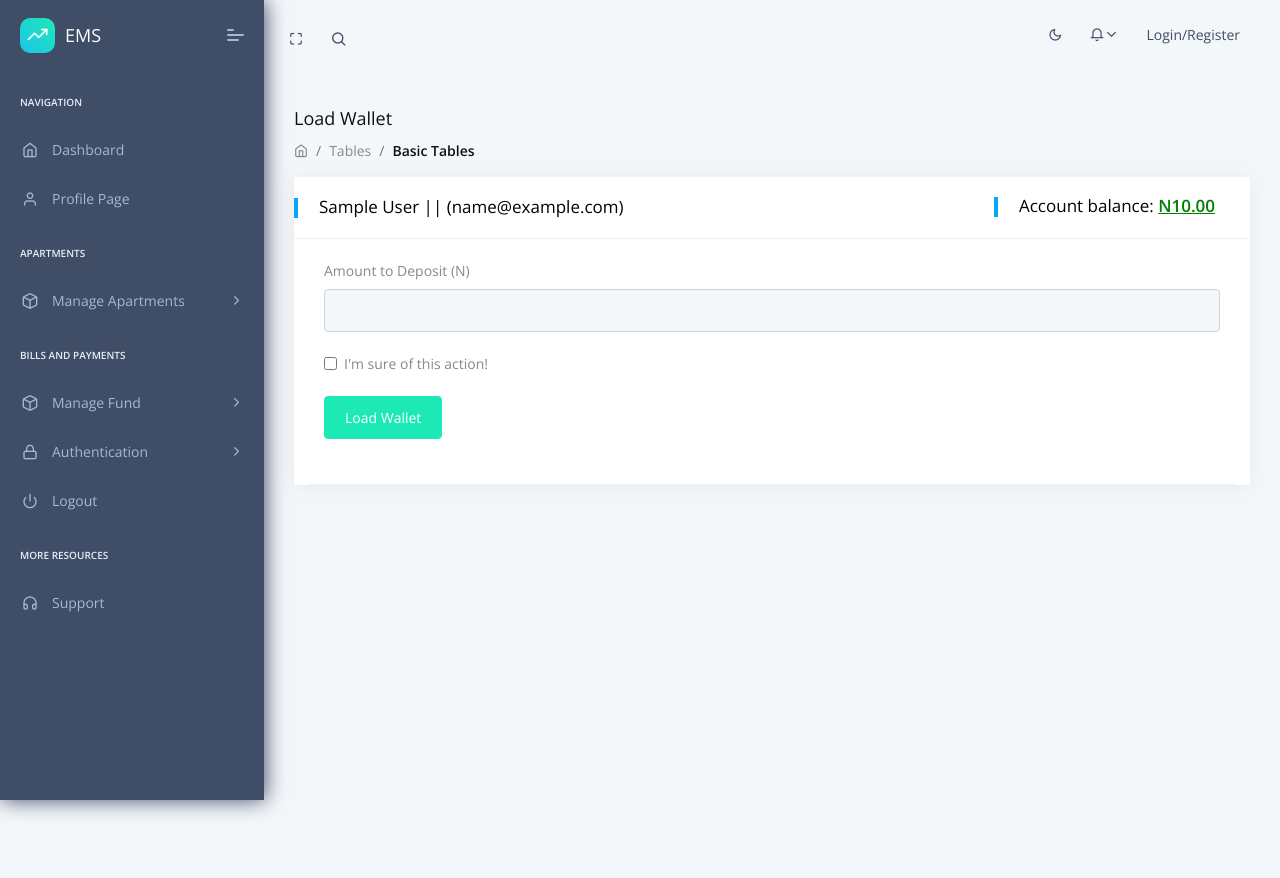
After one commit to FriskyChuks/ems, a Django app: page /bills/load_wallet/1/ in a window 1280 px wide. The commit adds this page. Run offline with Django 4.2, Linux system fonts and the light colour scheme; tables that the repository leaves empty hold one stand-in row (values such as "Sample post"); parts of the project's set-up code (start-up, migrations or seed data) failed here and were passed over; some libraries are stand-ins or nearby versions.

Commit message:
payment and wallets view added

```diff
--- a/accounts/views.py
+++ b/accounts/views.py
@@ -70,7 +70,6 @@ def register_user(request):
 	return render(request, "accounts/register.html", {"form": form, "msg": msg, "success": success})
 
 
-
 def logout_view(request):
 	logout(request)
 	# messages.success(request, "Sad to see you leave! See you soon please!")
--- a/apartments/views.py
+++ b/apartments/views.py
@@ -2,9 +2,11 @@ from email import message
 from django.shortcuts import render,redirect
 from django.contrib import messages
 from django.core.exceptions import ObjectDoesNotExist
+from django.contrib.auth.decorators import login_required
 
 from .forms import *
 from .models import *
+
 
 def home(request):
 	return render(request,'home/index.html',{})
--- a/bills/apps.py
+++ b/bills/apps.py
@@ -7,3 +7,5 @@ class BillsConfig(AppConfig):
 
     def ready(self):
         import bills.signals
+        from .automated_jobs import updater
+        updater.start()
--- a/bills/urls.py
+++ b/bills/urls.py
@@ -10,4 +10,5 @@ urlpatterns=[
     path('payment/<bill_id>/',views.payment_view,name='payment'),
     path('pending_bills/',views.pending_bills_view, name='pending_bills'),
     path('pending_bills_detail/<user>/',views.pending_bills_detail_view,name='pending_bills_detail'),
+    path('load_wallet/<user_id>/',views.load_wallet_view, name='load_wallet'),
 ]
--- a/bills/views.py
+++ b/bills/views.py
@@ -1,8 +1,9 @@
-# from turtle import delay
+from django.contrib import messages
 from multiprocessing import context
 from unicodedata import name
 from django.shortcuts import redirect, render, HttpResponse
 from django.db.models import Count
+from django.contrib.auth.decorators import login_required
 
 from .task import create_bills_for_all
 from apartments.models import *
@@ -45,28 +46,48 @@ def create_monthly_bills(request):
 
 def pending_bills_view(request):
     bills=Bill.objects.filter(status='billed').order_by().values(
-            "user__email","user","amount_due").annotate(n=models.Count("pk"))
+            "occupant__email","occupant","amount_due").annotate(n=models.Count("pk"))
     context={"bills":bills}
     return render(request,'bills/pending_bills.html',context)
 
 def pending_bills_detail_view(request,user):
     occupant = User.objects.get(id=user)
-    bills=Bill.objects.filter(status='billed',user=user)
+    bills=Bill.objects.filter(status='billed',occupant=user)
     context={"bills":bills,"occupant":occupant}
     return render(request,'bills/pending_bills_detail.html',context)
 
 
+@login_required(login_url="login")
 def payment_view(request,bill_id):
+    user=request.user.id
     bill = Bill.objects.get(id=bill_id)
-    payment_obj = Payment.objects.create(amount_paid=bill.amount_due,action='receipt',
-                                user_id=bill.user.id,created_by=request.user)
-    if payment_obj:
-        payment_obj
-        obj = PaymentDetail.objects.create(
-                bill_id         = bill.id,
-                payment_id      = payment_obj.id
-            )
-        obj.save()
-        Bill.objects.filter(id=bill.id).update(status="paid")
+    account_balance = Wallet.objects.get(occupant_id=bill.occupant.id).account_balance
+    print(account_balance)
+    if (bill.occupant.id!=user and float(account_balance) <= float(bill.amount_due)):
+        messages.error(request, "Account balance is too low, please top-up!")
+    else:
+        payment_obj = Payment.objects.create(amount_paid=bill.amount_due,action='receipt',
+                                occupant_id=bill.occupant.id,created_by=request.user)
+        if payment_obj:
+            payment_obj
+            PaymentDetail.objects.create(bill_id= bill.id,payment_id= payment_obj.id)
+            Bill.objects.filter(id=bill.id).update(status="paid")
+            messages.success(request, "Payment updated successfully!")
 
-    return redirect('pending_bills_detail',user=bill.user.id)
+    return redirect('pending_bills_detail',user=bill.occupant.id)
+
+
+def load_wallet_view(request,user_id):
+    user=User.objects.get(id=user_id)
+    account_balance = Wallet.objects.get(occupant_id=user_id).account_balance
+    deposit_amount = request.POST.get('amount')
+    if request.method=='POST':
+        new_balance = float(account_balance) + float(deposit_amount)
+        Wallet.objects.filter(occupant_id=user_id).update(account_balance=new_balance)
+        Payment.objects.create(amount_paid=deposit_amount,
+                action='deposit',occupant_id=user_id,created_by_id=request.user.id
+        )
+        messages.success(request, "Wallet loaded successfully!")
+        return redirect("load_wallet",user_id)
+    context={"user":user,"account_balance":account_balance}
+    return render(request,'bills/load_wallet.html',context)
--- a/ems/settings/local.py
+++ b/ems/settings/local.py
@@ -35,8 +35,7 @@ INSTALLED_APPS = [
 
     'django_celery_results',
     'django_celery_beat',
-
-    # 'django_q',
+    'django_apscheduler',# Perform tasks regularly
 ]
 
 MIDDLEWARE = [
--- a/templates/apartments/create_apartment.html
+++ b/templates/apartments/create_apartment.html
@@ -89,7 +89,7 @@
                                                       </div>
                                                     </div>
                                                     <div class="col-md-4">
-                                                      <label for="validationCustom02" class="form-label">Compound</label>
+                                                      <label for="validationCustom02" class="form-label">Plot No</label>
                                                       <input name="compound" type="text" class="form-control" id="validationCustom02" required>
                                                       <div class="valid-feedback">
                                                         Looks good!
--- /dev/null
+++ b/templates/bills/load_wallet.html
@@ -0,0 +1,92 @@
+{% extends "layouts/base.html" %}
+{% load mathfilters %}
+
+{% block title %} UI Tables {% endblock %}
+
+<!-- Specific CSS goes HERE -->
+{% block stylesheets %}{% endblock stylesheets %}
+
+{% block content %}
+
+    <!-- [ Main Content ] start -->
+    <section class="pcoded-main-container">
+        <div class="pcoded-wrapper">
+
+            <div class="pcoded-content">
+                <div class="pcoded-inner-content">
+                    <!-- [ breadcrumb ] start -->
+                    <div class="page-header">
+                        <div class="page-block">
+                            <div class="row align-items-center">
+                                <div class="col-md-12">
+                                    <div class="page-header-title">
+                                        <h5 class="m-b-10">Load Wallet</h5>
+                                    </div>
+                                    <ul class="breadcrumb">
+                                        <li class="breadcrumb-item"><a href="/"><i class="feather icon-home"></i></a></li>
+                                        <li class="breadcrumb-item"><a href="#!">Tables</a></li>
+                                        <li class="breadcrumb-item"><a href="javascript:">Basic Tables</a></li>
+                                    </ul>
+                                </div>
+                            </div>
+                        </div>
+                    </div>
+                    <!-- [ breadcrumb ] end -->
+                    <div class="main-body">
+                        <div class="page-wrapper">
+                            <!-- [ Main Content ] start -->
+                                <div class="row">
+                                  <div class="col-sm-12">
+                                    <div class="card">
+                                      <div class="card-header">
+                                        <h5>{{user.first_name}} {{user.last_name}} || ({{user.email}})</h5>
+                                        <h5 style="float: right;">Account balance: <span style="color: Green;"><b><u> N{{account_balance}}</u></b></span></h5>
+                                      </div>
+                                      <div class="col-md-12">
+                                        <div id="extraControls" class="hidden">
+                                          <br>
+                                          <form action="" method="POST">{% csrf_token %}
+                                            <div class="col-md-12">
+                                                <label for="validationCustom02" class="form-label">Amount to Deposit (N)</label>
+                                                <input type="number" min="1" name="amount" class="form-control" id="validationCustom02" required>
+                                                <div class="valid-feedback">
+                                                    Looks good!
+                                                </div>
+                                            </div><br>
+                                            <div class="col-12">
+                                                <div class="form-check">
+                                                  <input class="form-check-input" type="checkbox" value="" id="invalidCheck" required>
+                                                  <label class="form-check-label" for="invalidCheck">
+                                                    I'm sure of this action!
+                                                  </label>
+                                                  <div class="invalid-feedback">
+                                                    Please agree before proceeding.
+                                                  </div>
+                                                </div>
+                                            </div> <br>
+                                            <div class="col-12"></div>
+                                            <div class="col-12">
+                                                <button class="btn btn-success" type="submit">Load Wallet</button>
+                                            </div>
+                                          </form>
+
+                                          <div class="card-header">
+                                          </div>
+                                      </div>
+                                    </div>
+                                  </div>
+                                </div>
+                            <!-- [ Main Content ] end -->
+                        </div>
+                    </div>
+                </div>
+            </div>
+
+        </div>
+    </section>
+    <!-- [ Main Content ] end -->
+
+{% endblock content %}
+
+<!-- Specific Page JS goes HERE  -->
+{% block javascripts %}{% endblock javascripts %}
--- a/templates/bills/pending_bills.html
+++ b/templates/bills/pending_bills.html
@@ -57,9 +57,9 @@
                                                         {% for bill in bills %}
                                                         <tr>
                                                             <th>{{ forloop.counter }}</th>
-                                                            <td>{{bill.user__email}}</td>
+                                                            <td>{{bill.occupant__email}}</td>
                                                             <td style="text-align: right;">N{{ bill.n|mul:bill.amount_due }}</td>
-                                                            <td><a href="{% url 'pending_bills_detail' bill.user %}">Details</a></td>
+                                                            <td><a href="{% url 'pending_bills_detail' bill.occupant %}">Details</a></td>
                                                         </tr>
                                                         {% endfor %}
                                                     </tbody>
--- a/templates/home/index.html
+++ b/templates/home/index.html
@@ -96,7 +96,7 @@
                                 </div>
                                 <!--[ year  sales section ] end-->
                                 <!--[ Recent Users ] start-->
-                                <a href="{% url 'create_monthly_bills' %}"><button>Schedule bill</button></a>
+
                                 <div class="col-xl-8 col-md-6">
                                     <div class="card Recent-Users">
                                         <div class="card-header">
--- a/templates/includes/sidebar.html
+++ b/templates/includes/sidebar.html
@@ -36,6 +36,23 @@
                     <ul class="pcoded-submenu">
                         <li class=""><a href="{% url 'create_apartment' %}" class="">Create Apartment</a></li>
                         <li class=""><a href="{% url 'apartment_list' %}" class="">Apartment List</a></li>
+                        <!-- <li class=""><a href="/bc_breadcrumb-pagination.html" class="">Breadcrumb & paggination</a></li>
+                        <li class=""><a href="/bc_collapse.html" class="">Collapse</a></li>
+                        <li class=""><a href="/bc_tabs.html" class="">Tabs & pills</a></li>
+                        <li class=""><a href="/bc_typography.html" class="">Typography</a></li> -->
+                    </ul>
+                </li>
+
+                <li class="nav-item pcoded-menu-caption">
+                    <label>Bills and Payments</label>
+                </li>
+                <li data-username="basic components Button Alert Badges breadcrumb Paggination progress Tooltip popovers Carousel Cards Collapse Tabs pills Modal Grid System Typography Extra Shadows Embeds"
+                    class="nav-item pcoded-hasmenu ">
+                    <a href="javascript:" class="nav-link "><span class="pcoded-micon"><i class="feather icon-box"></i></span><span
+                            class="pcoded-mtext">Manage Fund</span></a>
+                    <ul class="pcoded-submenu">
+                        <li class=""><a href="{% url 'load_wallet' request.user.id %}" class="">Load Wallet</a></li>
+                        <!-- <li class=""><a href="{% url 'apartment_list' %}" class="">Apartment List</a></li> -->
                         <li class=""><a href="{% url 'pending_bills' %}" class="">Pending Bills</a></li>
                         <!-- <li class=""><a href="/bc_breadcrumb-pagination.html" class="">Breadcrumb & paggination</a></li>
                         <li class=""><a href="/bc_collapse.html" class="">Collapse</a></li>
@@ -43,11 +60,11 @@
                         <li class=""><a href="/bc_typography.html" class="">Typography</a></li> -->
 
 
-                        <li class=""><a href="/icon-feather.html" class="">Feather<span
-                                class="pcoded-badge label label-danger">NEW</span></a></li>
+                        <!-- <li class=""><a href="/icon-feather.html" class="">Feather<span
+                                class="pcoded-badge label label-danger">NEW</span></a></li> -->
                     </ul>
                 </li>
-                <li class="nav-item pcoded-menu-caption">
+                <!-- <li class="nav-item pcoded-menu-caption">
                     <label>Forms & table</label>
                 </li>
                 <li data-username="form elements advance componant validation masking wizard picker select"
@@ -76,20 +93,20 @@
                         class="pcoded-mtext">Maps</span></a></li>
                 <li class="nav-item pcoded-menu-caption">
                     <label>Pages</label>
-                </li>
+                </li> -->
                 <li data-username="Authentication Sign up Sign in reset password Change password Personal information profile settings map form subscribe"
                     class="nav-item pcoded-hasmenu">
                     <a href="javascript:" class="nav-link "><span class="pcoded-micon"><i class="feather icon-lock"></i></span><span
                             class="pcoded-mtext">Authentication</span></a>
                     <ul class="pcoded-submenu">
-                        <li class=""><a href="/register.html" class="" target="_blank">Sign UP</a></li>
+                        <li class=""><a href="{% url 'register' %}" class="">Sign UP</a></li>
                         <li class=""><a href="{% url 'logout' %}" class="">Sign IN</a></li>
                     </ul>
                 </li>
 
-                <li data-username="Sample Page" class="nav-item"><a href="/page-blank.html" class="nav-link"><span
+                <!-- <li data-username="Sample Page" class="nav-item"><a href="/page-blank.html" class="nav-link"><span
                         class="pcoded-micon"><i class="feather icon-sidebar"></i></span><span class="pcoded-mtext">Sample page</span></a>
-                </li>
+                </li> -->
 
                 <li data-username="Disabled Menu" class="nav-item">
                     <a href="{% url 'logout' %}" class="nav-link">
```
Also changed, not shown: bills/automated_jobs/jobs.py (added, +16 -0 lines), bills/automated_jobs/updater.py (added, +8 -0 lines), bills/models.py (+4 -4 lines), mails/automated_jobs/updater.py (added, +8 -0 lines), bills/migrations/0005_rename_resident_wallet_occupant.py (added), bills/migrations/0006_rename_user_payment_occupant.py (added), bills/migrations/0007_rename_user_bill_occupant.py (added), db.sqlite3.
